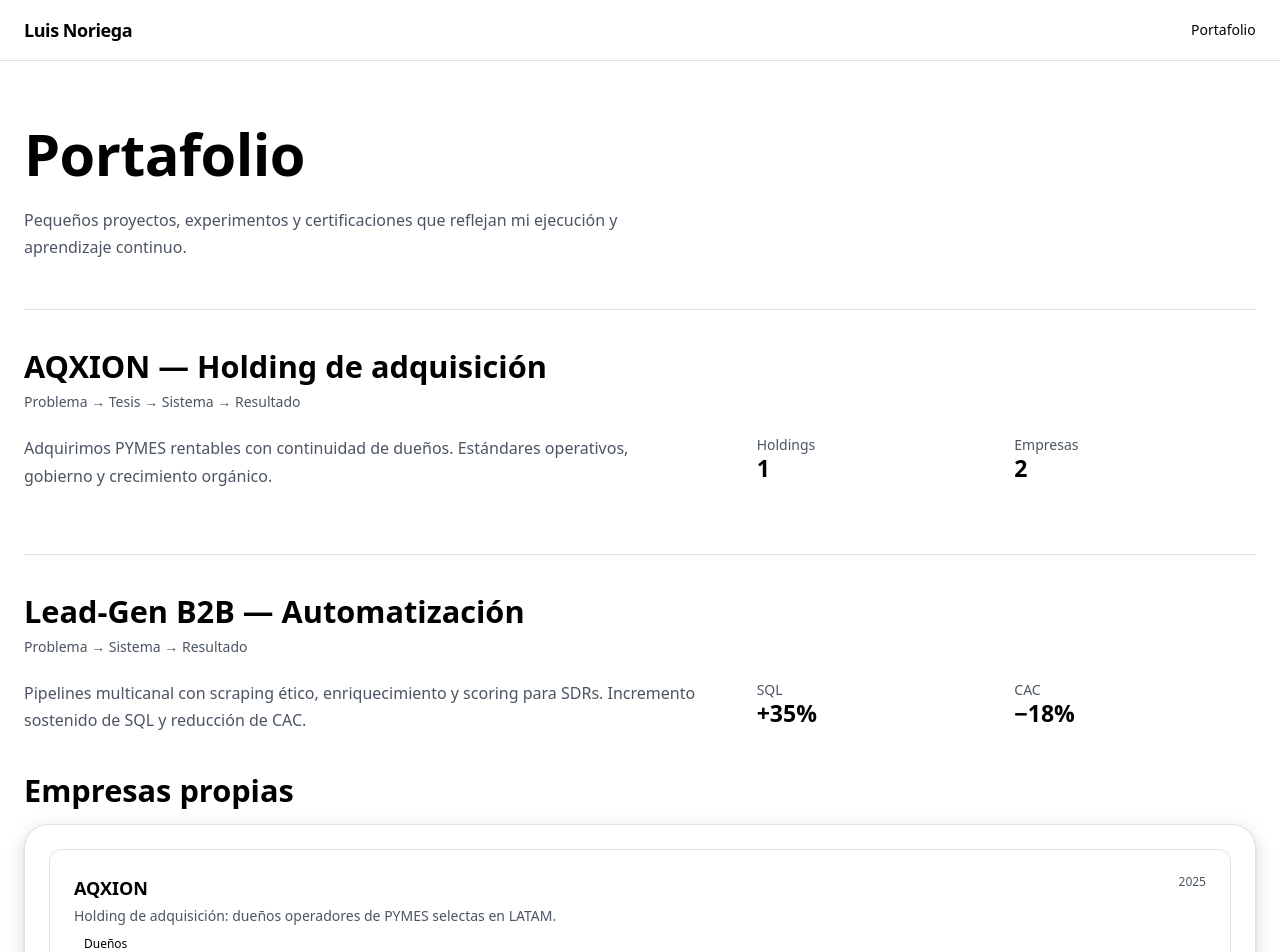
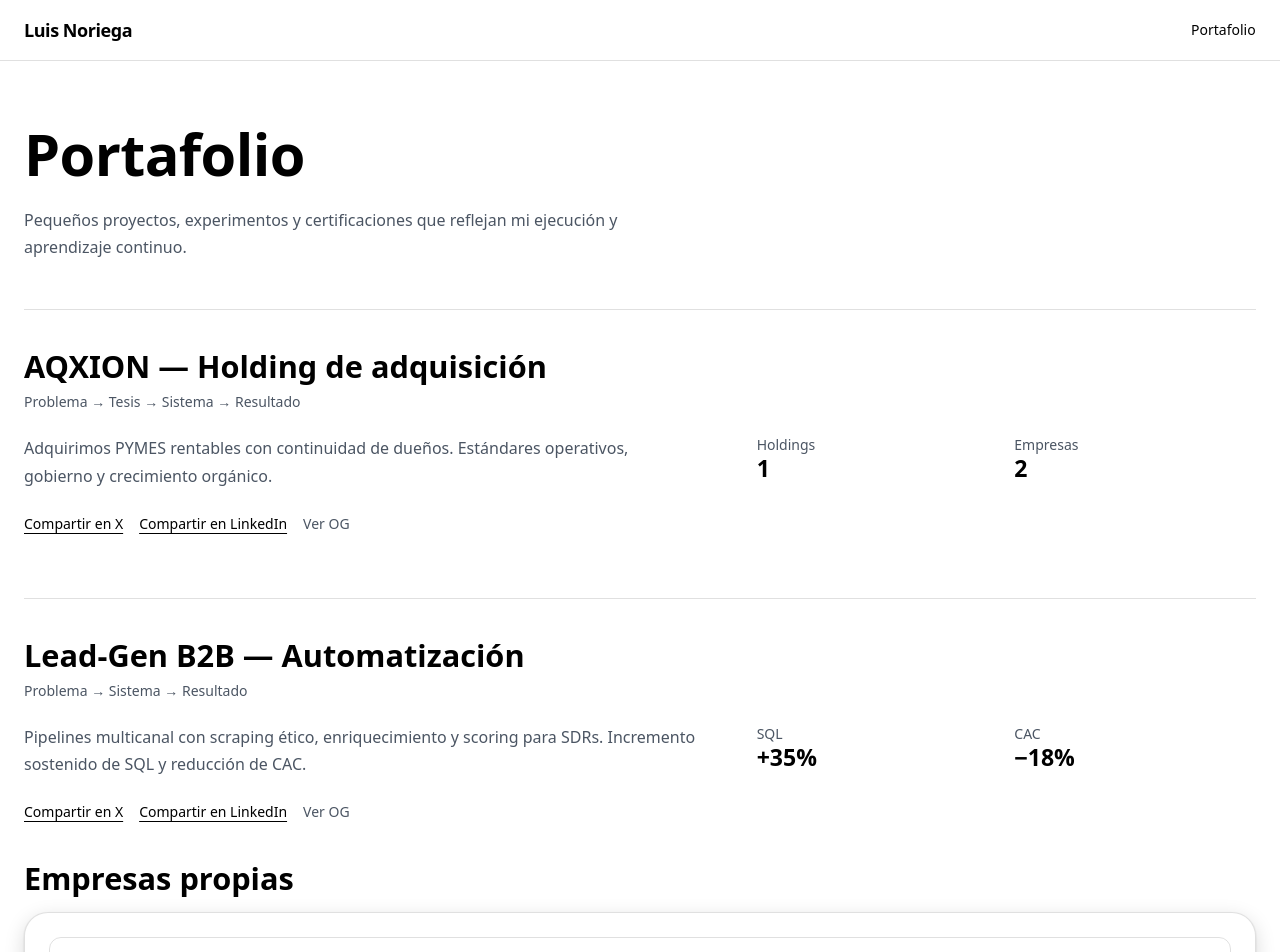
Before and after one commit to MagnusCole/luisnoriega-website, a Next.js app: page /portafolio in a window 1280 px wide. Shown: the top 952 px of the page. Built offline with nearby package versions, Linux system fonts and the light colour scheme.

Commit message:
feat(share): links de compartir y OG por caso en Portafolio; limpia rutas residuales y cache

```diff
--- a/app/portafolio/page.tsx
+++ b/app/portafolio/page.tsx
@@ -37,6 +37,23 @@ export default function Portafolio() {
               </ul>
             </div>
           </div>
+          <div className="mt-6 flex gap-4 text-sm">
+            <a
+              className="vf-hover vf-weight underline underline-offset-4 hover:opacity-80"
+              href={`https://twitter.com/intent/tweet?text=${encodeURIComponent("AQXION — Holding de adquisición")}&url=${encodeURIComponent("https://luisnoriega.com/portafolio#caso-aqxion")}`}
+              target="_blank" rel="noopener noreferrer"
+            >
+              Compartir en X
+            </a>
+            <a
+              className="vf-hover vf-weight underline underline-offset-4 hover:opacity-80"
+              href={`https://www.linkedin.com/sharing/share-offsite/?url=${encodeURIComponent("https://luisnoriega.com/portafolio#caso-aqxion")}`}
+              target="_blank" rel="noopener noreferrer"
+            >
+              Compartir en LinkedIn
+            </a>
+            <a className="text-muted-foreground hover:opacity-80" href={`/og?title=${encodeURIComponent("AQXION Holding")}&kpi=${encodeURIComponent("2 Empresas")}`} target="_blank" rel="noopener noreferrer">Ver OG</a>
+          </div>
         </section>
 
         <section id="caso-b2b" className="border-t border-border pt-10">
@@ -60,6 +77,23 @@ export default function Portafolio() {
                 </li>
               </ul>
             </div>
+          </div>
+          <div className="mt-6 flex gap-4 text-sm">
+            <a
+              className="vf-hover vf-weight underline underline-offset-4 hover:opacity-80"
+              href={`https://twitter.com/intent/tweet?text=${encodeURIComponent("Lead‑Gen B2B — Automatización")}&url=${encodeURIComponent("https://luisnoriega.com/portafolio#caso-b2b")}`}
+              target="_blank" rel="noopener noreferrer"
+            >
+              Compartir en X
+            </a>
+            <a
+              className="vf-hover vf-weight underline underline-offset-4 hover:opacity-80"
+              href={`https://www.linkedin.com/sharing/share-offsite/?url=${encodeURIComponent("https://luisnoriega.com/portafolio#caso-b2b")}`}
+              target="_blank" rel="noopener noreferrer"
+            >
+              Compartir en LinkedIn
+            </a>
+            <a className="text-muted-foreground hover:opacity-80" href={`/og?title=${encodeURIComponent("Lead‑Gen B2B")}&kpi=${encodeURIComponent("+35% SQL")}`} target="_blank" rel="noopener noreferrer">Ver OG</a>
           </div>
         </section>
       </div>
--- a/app/vender/submit-form.tsx
+++ /dev/null
@@ -1,65 +0,0 @@
-"use client";
-import { useState } from "react";
-import { useForm } from "react-hook-form";
-import { z } from "zod";
-import { zodResolver } from "@hookform/resolvers/zod";
-
-const schema = z.object({
-  nombre: z.string().min(2, "Ingresa tu nombre"),
-  email: z.string().email("Email inválido"),
-  empresa: z.string().min(2, "Nombre de la empresa"),
-  ingresos: z.string().optional(),
-});
-
-type FormData = z.infer<typeof schema>;
-
-export default function LeadForm() {
-  const [status, setStatus] = useState<"idle" | "loading" | "ok" | "error">("idle");
-  const { register, handleSubmit, formState: { errors } } = useForm<FormData>({
-    resolver: zodResolver(schema),
-  });
-
-  const onSubmit = async (data: FormData) => {
-    setStatus("loading");
-    try {
-      const res = await fetch("/api/lead", {
-        method: "POST",
-        headers: { "Content-Type": "application/json" },
-        body: JSON.stringify({ source: "vender", ...data }),
-      });
-      if (!res.ok) throw new Error("Request failed");
-      setStatus("ok");
-  } catch {
-      setStatus("error");
-    }
-  };
-
-  return (
-    <form onSubmit={handleSubmit(onSubmit)} className="grid gap-4">
-      <div>
-        <label className="block text-sm mb-1">Nombre</label>
-        <input {...register("nombre")} className="w-full rounded-md border border-border bg-transparent px-3 py-2 outline-none focus:ring-2 focus:ring-accent/40" />
-        {errors.nombre && <p className="mt-1 text-sm text-red-400">{errors.nombre.message}</p>}
-      </div>
-      <div>
-        <label className="block text-sm mb-1">Email</label>
-        <input type="email" {...register("email")} className="w-full rounded-md border border-border bg-transparent px-3 py-2 outline-none focus:ring-2 focus:ring-accent/40" />
-        {errors.email && <p className="mt-1 text-sm text-red-400">{errors.email.message}</p>}
-      </div>
-      <div>
-        <label className="block text-sm mb-1">Empresa</label>
-        <input {...register("empresa")} className="w-full rounded-md border border-border bg-transparent px-3 py-2 outline-none focus:ring-2 focus:ring-accent/40" />
-        {errors.empresa && <p className="mt-1 text-sm text-red-400">{errors.empresa.message}</p>}
-      </div>
-      <div>
-        <label className="block text-sm mb-1">Ingresos anuales (USD)</label>
-        <input {...register("ingresos")} className="w-full rounded-md border border-border bg-transparent px-3 py-2 outline-none focus:ring-2 focus:ring-accent/40" />
-      </div>
-      <button disabled={status === "loading"} className="mt-2 inline-flex items-center justify-center rounded-md bg-accent px-4 py-2 font-medium text-white hover:opacity-90 disabled:opacity-50">
-        {status === "loading" ? "Enviando…" : "Enviar"}
-      </button>
-      {status === "ok" && <p className="text-sm text-green-400">Gracias. Te contactaremos pronto.</p>}
-      {status === "error" && <p className="text-sm text-red-400">Hubo un error. Intenta nuevamente.</p>}
-    </form>
-  );
-}
```
